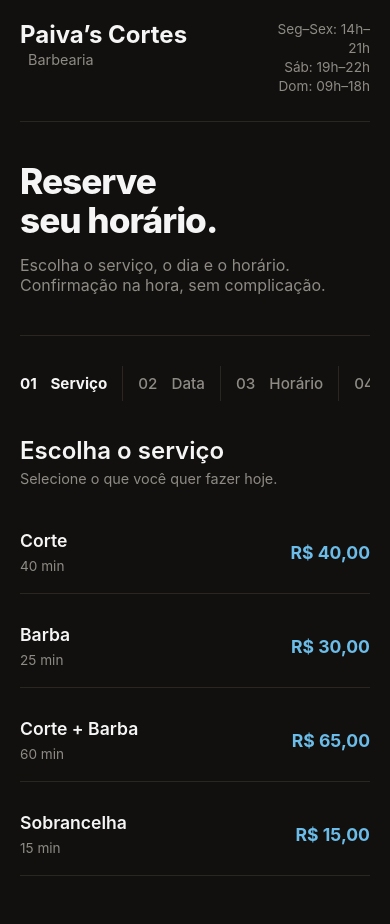
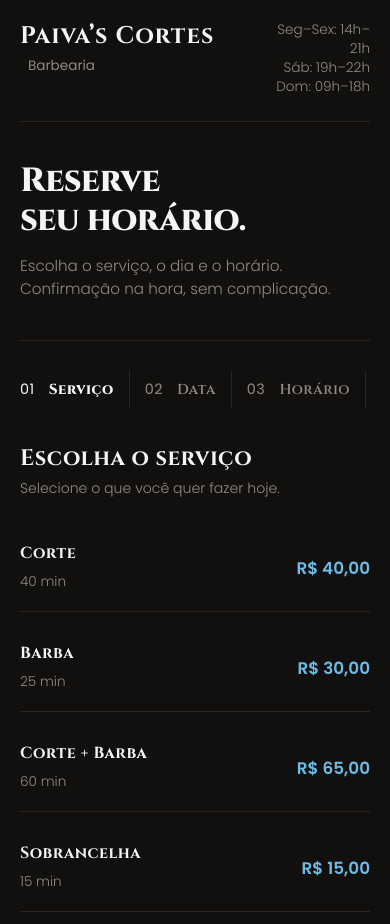
Before and after one commit to guilhermebraian43-collab/paiva-s-cortes-, a plain HTML site: page index.html in a window 390 px wide. Before the commit the page ends 896 px from the top, so only its background shows below. Drawn offline with Linux system fonts and the light colour scheme.

Commit message:
Update index.html

```diff
--- a/index.html
+++ b/index.html
@@ -4,6 +4,12 @@
     <meta charset="UTF-8">
     <meta name="viewport" content="width=device-width, initial-scale=1.0">
     <title>Paiva's Cortes - Agendamento</title>
+
+    <!-- Importação das Fontes: Cinzel (Títulos) e Poppins (Parágrafos) -->
+    <link rel="preconnect" href="https://fonts.googleapis.com">
+    <link rel="preconnect" href="https://fonts.gstatic.com" crossorigin>
+    <link href="https://fonts.googleapis.com/css2?family=Cinzel:wght@600;700;800;900&family=Poppins:wght@300;400;500;600&display=swap" rel="stylesheet">
+
     <style>
         :root {
             --bg-color: #12100e;
@@ -14,13 +20,21 @@
             --border-color: #2a2723;
             --hover-bg: #26231f;
             --disabled-color: #3a3632;
+
+            --font-title: 'Cinzel', serif;
+            --font-body: 'Poppins', sans-serif;
         }
 
         * {
             box-sizing: border-box;
             margin: 0;
             padding: 0;
-            font-family: -apple-system, BlinkMacSystemFont, "Segoe UI", Roboto, Helvetica, Arial, sans-serif;
+            font-family: var(--font-body);
+        }
+
+        /* Aplicação das Fontes nos Títulos */
+        h1, h2, h3, h4, .step-item {
+            font-family: var(--font-title);
         }
 
         body {
@@ -30,6 +44,7 @@
             display: flex;
             justify-content: center;
             padding: 20px;
+            font-family: var(--font-body);
         }
 
         .main-wrapper {
@@ -53,13 +68,15 @@
             font-size: 1.5rem;
             font-weight: 700;
             display: inline-block;
+            letter-spacing: 1px;
         }
 
         .logo-area span {
             color: var(--text-muted);
-            font-size: 0.9rem;
+            font-size: 0.85rem;
             font-weight: 400;
             margin-left: 8px;
+            font-family: var(--font-body);
         }
 
         .header-info {
@@ -67,6 +84,7 @@
             font-size: 0.85rem;
             color: var(--text-muted);
             line-height: 1.4;
+            font-weight: 300;
         }
 
         /* Banner Hero */
@@ -78,17 +96,18 @@
         }
 
         .hero-text h2 {
-            font-size: 3rem;
+            font-size: 2.8rem;
             font-weight: 800;
-            line-height: 1.1;
+            line-height: 1.15;
             margin-bottom: 15px;
-            letter-spacing: -1px;
+            letter-spacing: -0.5px;
         }
 
         .hero-text p {
             color: var(--text-muted);
-            font-size: 1rem;
+            font-size: 0.95rem;
             max-width: 400px;
+            font-weight: 300;
         }
 
         .hero-icon svg {
@@ -116,22 +135,25 @@
         }
 
         .step-item {
-            font-size: 0.95rem;
+            font-size: 0.9rem;
             color: var(--text-muted);
             padding: 8px 0;
             border-bottom: 1px solid var(--border-color);
             cursor: pointer;
             transition: color 0.2s;
-            font-weight: 500;
+            font-weight: 600;
+            letter-spacing: 0.5px;
         }
 
         .step-item.active {
             color: var(--text-color);
-            font-weight: 700;
+            font-weight: 800;
         }
 
         .step-item span {
             margin-right: 10px;
+            font-family: var(--font-body);
+            font-weight: 400;
         }
 
         /* Painel Principal */
@@ -148,14 +170,16 @@
         }
 
         .panel-header h3 {
-            font-size: 1.5rem;
-            font-weight: 600;
+            font-size: 1.4rem;
+            font-weight: 700;
             margin-bottom: 5px;
+            letter-spacing: 0.5px;
         }
 
         .panel-header p {
             color: var(--text-muted);
-            font-size: 0.9rem;
+            font-size: 0.88rem;
+            font-weight: 300;
         }
 
         /* Lista de Serviços */
@@ -187,19 +211,21 @@
         }
 
         .service-info h4 {
-            font-size: 1.1rem;
-            font-weight: 600;
+            font-size: 1rem;
+            font-weight: 700;
             margin-bottom: 4px;
+            letter-spacing: 0.5px;
         }
 
         .service-info span {
             color: var(--text-muted);
             font-size: 0.85rem;
+            font-weight: 300;
         }
 
         .service-price {
-            font-size: 1.1rem;
-            font-weight: 700;
+            font-size: 1.05rem;
+            font-weight: 600;
             color: var(--accent-color);
         }
 
@@ -217,8 +243,8 @@
             border-radius: 6px;
             padding: 14px 0;
             text-align: center;
-            font-weight: 600;
-            font-size: 0.95rem;
+            font-weight: 500;
+            font-size: 0.9rem;
             cursor: pointer;
             transition: all 0.2s;
         }
@@ -232,6 +258,7 @@
             background-color: var(--accent-color);
             color: #12100e;
             border-color: var(--accent-color);
+            font-weight: 600;
         }
 
         .time-slot.booked {
@@ -249,11 +276,12 @@
 
         .form-group label {
             display: block;
-            font-size: 0.85rem;
+            font-size: 0.8rem;
             color: var(--text-muted);
             margin-bottom: 8px;
             text-transform: uppercase;
-            letter-spacing: 0.5px;
+            letter-spacing: 1px;
+            font-weight: 500;
         }
 
         input, select, textarea {
@@ -263,8 +291,9 @@
             border: 1px solid var(--border-color);
             border-radius: 6px;
             color: var(--text-color);
-            font-size: 1rem;
+            font-size: 0.95rem;
             outline: none;
+            font-weight: 300;
         }
 
         input:focus, select:focus, textarea:focus {
@@ -278,8 +307,10 @@
             color: var(--bg-color);
             border: none;
             border-radius: 6px;
-            font-size: 1rem;
+            font-size: 0.95rem;
             font-weight: 700;
+            font-family: var(--font-title);
+            letter-spacing: 1px;
             cursor: pointer;
             margin-top: 15px;
             transition: opacity 0.2s;
@@ -296,7 +327,7 @@
             }
 
             .hero-text h2 {
-                font-size: 2.2rem;
+                font-size: 2.1rem;
             }
 
             .hero-icon {
@@ -415,9 +446,7 @@
                         <h3>Escolha o horário</h3>
                         <p>Horários disponíveis para o dia selecionado (intervalos de 50 min).</p>
                     </div>
-                    <div id="timeGrid" class="time-grid">
-                        <!-- Horários gerados dinamicamente via JS -->
-                    </div>
+                    <div id="timeGrid" class="time-grid"></div>
                     <button class="btn-action" onclick="goToStep(4)">Avançar para Seus Dados</button>
                 </div>
 
@@ -456,25 +485,21 @@
         let selectedServiceData = null;
         let selectedTime = null;
 
-        // Calcula a grade de horários (passos de 50 minutos) de acordo com o dia da semana
         function generateTimeSlotsForDate(dateString) {
             const dateParts = dateString.split('-');
             const dateObj = new Date(dateParts[0], dateParts[1] - 1, dateParts[2]);
-            const dayOfWeek = dateObj.getDay(); // 0 = Domingo, 1 = Segunda, ..., 6 = Sábado
+            const dayOfWeek = dateObj.getDay();
 
             let startMinutes = 0;
             let endMinutes = 0;
 
             if (dayOfWeek >= 1 && dayOfWeek <= 5) {
-                // Segunda a Sexta: 14:00 às 21:00
                 startMinutes = 14 * 60;
                 endMinutes = 21 * 60;
             } else if (dayOfWeek === 6) {
-                // Sábado: 19:00 às 22:00
                 startMinutes = 19 * 60;
                 endMinutes = 22 * 60;
             } else if (dayOfWeek === 0) {
-                // Domingo: 09:00 às 18:00
                 startMinutes = 9 * 60;
                 endMinutes = 18 * 60;
             }
@@ -486,7 +511,7 @@
                 const hours = Math.floor(current / 60).toString().padStart(2, '0');
                 const mins = (current % 60).toString().padStart(2, '0');
                 slots.push(`${hours}:${mins}`);
-                current += 50; // Intervalo de 50 min
+                current += 50;
             }
 
             return slots;
@@ -503,7 +528,6 @@
                 return;
             }
 
-            // Recupera agendamentos gravados localmente
             const bookings = JSON.parse(localStorage.getItem('paivas_bookings') || '{}');
             const bookedTimes = bookings[dateVal] || [];
 
@@ -594,7 +618,6 @@
                 return;
             }
 
-            // Trava e salva o horário agendado
             const bookings = JSON.parse(localStorage.getItem('paivas_bookings') || '{}');
             if (!bookings[dateVal]) bookings[dateVal] = [];
             bookings[dateVal].push(selectedTime);
```
